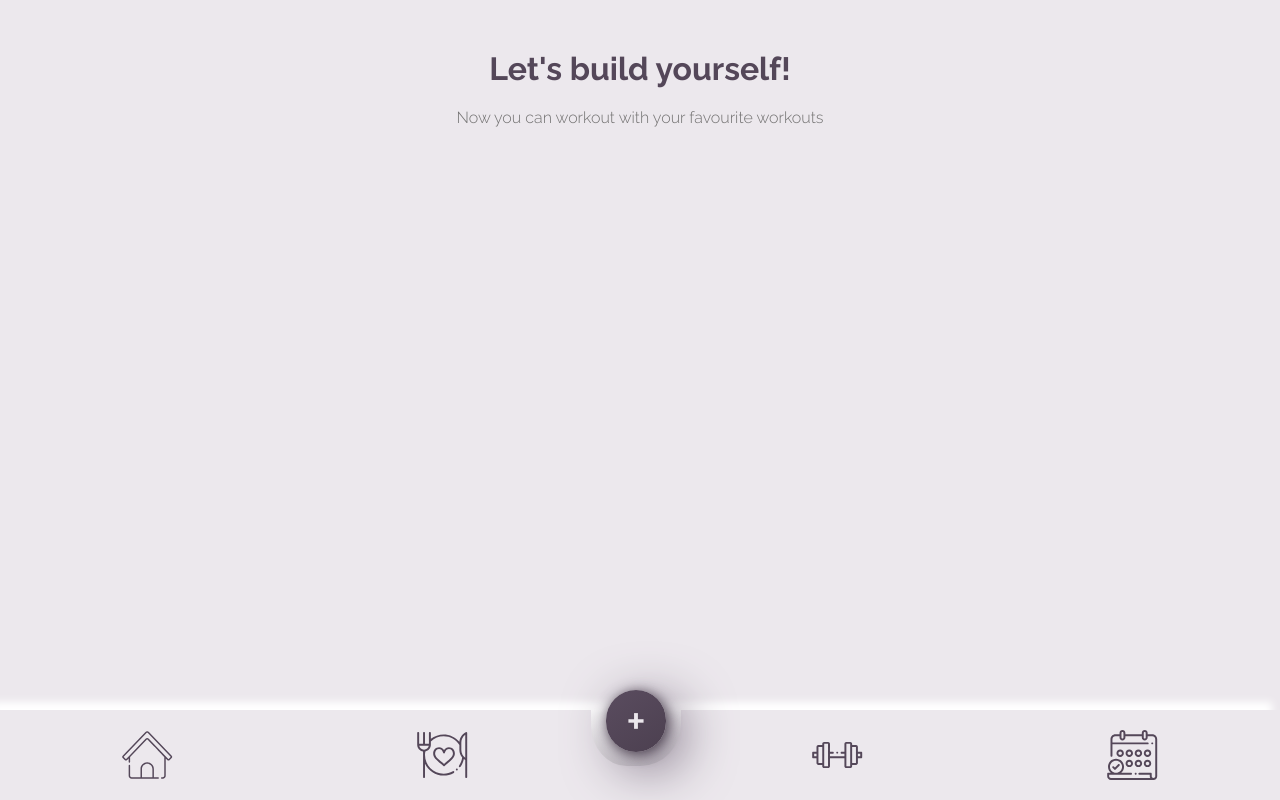
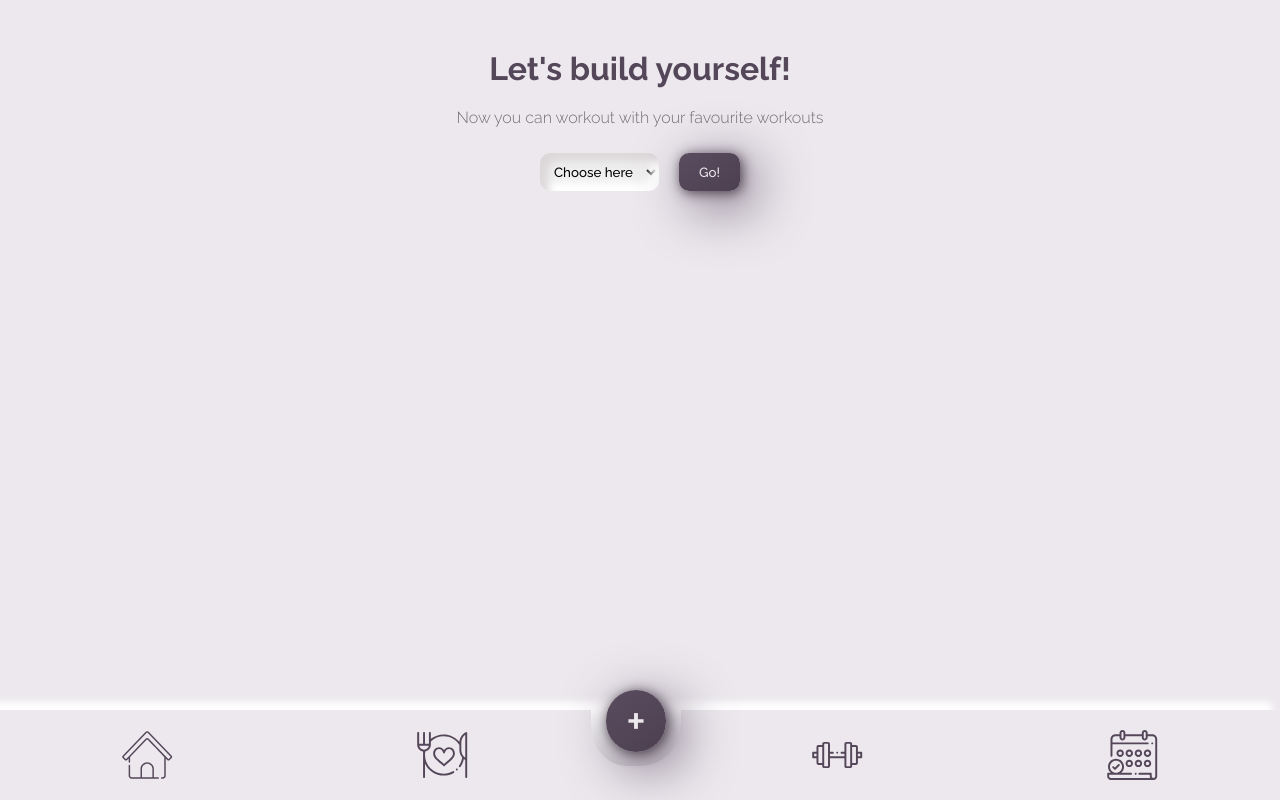
Before and after one commit to Moonlarya/body-fit, a React (Create React App) app: page /my-workouts in a window 1280 px wide. Built offline with nearby package versions, Linux system fonts and the light colour scheme.

Commit message:
[fix] names

```diff
--- a/src/pages/CreatePlayList/CreatePlayList.tsx
+++ b/src/pages/CreatePlayList/CreatePlayList.tsx
@@ -3,11 +3,11 @@ import { connect } from "react-redux";
 import ReactPlayer from "react-player";
 import { Field, Formik } from "formik";
 
-import addWorkout from "../../redux/actions/ownWorkout";
+import { addWorkout } from "../../redux/actions/ownWorkout";
 
 import DayForm from "./DayForm";
 
-import { ICreatePlayList, IState, ISavingFormFIelds } from "./types";
+import { ICreatePlayList, ISavingFormFIelds } from "./types";
 
 class CreatePlayList extends Component<ICreatePlayList, IState> {
   private static initialValues: ISavingFormFIelds = {
--- a/src/pages/CreatePlayList/DayForm.tsx
+++ b/src/pages/CreatePlayList/DayForm.tsx
@@ -47,7 +47,7 @@ class DayForm extends React.Component<
     return (
       <>
         <div className="link-form add-playlist-select">
-          <h1>Adding for day {dayNumber}</h1>
+          <h2>Adding for day {dayNumber}</h2>
           <input
             className="styled-input"
             value={urlInput}
--- a/src/pages/CreatePlayList/types.ts
+++ b/src/pages/CreatePlayList/types.ts
@@ -6,8 +6,3 @@ export interface ICreatePlayList {
   addWorkout: (workout: IWorkout) => void;
   ownWorkout: IWorkout[];
 }
-
-export interface IState {
-  dayCount: number;
-  workoutDaysData: IWorkoutDay[];
-}
--- a/src/pages/MyWorkouts/MyWorkouts.tsx
+++ b/src/pages/MyWorkouts/MyWorkouts.tsx
@@ -1,7 +1,27 @@
 import React, { Component } from "react";
+import { Field, Formik } from "formik";
+import { connect } from "react-redux";
+import LazyLoad from "react-lazyload";
+import ReactPlayer from "react-player";
 
-class MyWorkouts extends Component {
+import { setWorkoutName } from "../../redux/actions/ownWorkout";
+
+interface IMyWorkoutsProps {
+  ownWorkout: IWorkout[];
+  selectedWorkout: IWorkout;
+  setWorkoutName: (name: string) => void;
+}
+
+class MyWorkouts extends Component<IMyWorkoutsProps> {
+  private initialValues = { name: this.props.selectedWorkout?.name || "" };
+
+  onSubmit = (values: IWorkout) => {
+    this.props.setWorkoutName(values.name);
+  };
+
   render() {
+    const { ownWorkout, selectedWorkout } = this.props;
+
     return (
       <>
         <div className="wrapper">
@@ -9,10 +29,82 @@ class MyWorkouts extends Component {
           <p className="subtitle text-center">
             Now you can workout with your favourite workouts
           </p>
+          <Formik initialValues={this.initialValues} onSubmit={this.onSubmit}>
+            {({
+              values,
+              errors,
+              touched,
+              handleChange,
+              handleBlur,
+              handleSubmit,
+            }) => (
+              <form
+                onSubmit={handleSubmit}
+                className="link-form add-playlist-select"
+              >
+                <Field
+                  as="select"
+                  className="styled-input"
+                  name="name"
+                  placeholder="Choose training"
+                  onChange={handleChange}
+                  onBlur={handleBlur}
+                  value={values.name}
+                >
+                  <option value="" selected disabled hidden>
+                    Choose here
+                  </option>
+                  {ownWorkout &&
+                    ownWorkout.map((el) => (
+                      // eslint-disable-next-line
+                      <option value={el.name} key={el.name}>
+                        {el.name}
+                      </option>
+                    ))}
+                </Field>
+                {errors.name && touched.name && errors.name}
+                <button type="submit" className="primary-button">
+                  Go!
+                </button>
+              </form>
+            )}
+          </Formik>
+          <div className="workout-title">
+            <h1>{selectedWorkout?.name}</h1>
+          </div>
+          <div className="workout-block">
+            {selectedWorkout?.data.map((dayWorkout, index) => (
+              <div className="workout-plan">
+                <h2>DAY {dayWorkout.day}</h2>
+                {dayWorkout.workout.map((workout) => (
+                  <div className="player">
+                    <LazyLoad>
+                      <ReactPlayer
+                        // eslint-disable-next-line
+                        key={index}
+                        url={workout}
+                        width="100%"
+                        height="100%"
+                        controls
+                      />
+                    </LazyLoad>
+                  </div>
+                ))}
+              </div>
+            ))}
+          </div>
         </div>
       </>
     );
   }
 }
+const mapStateToProps = (state) => ({
+  ownWorkout: state.ownWorkoutPrograms.ownWorkout,
+  selectedWorkout: state.ownWorkoutPrograms.ownWorkout.find(
+    (el) => el.name === state.ownWorkoutPrograms.selectedWorkoutName
+  ),
+});
 
-export default MyWorkouts;
+const mapDispatchToProps = { setWorkoutName };
+
+export default connect(mapStateToProps, mapDispatchToProps)(MyWorkouts);
--- a/src/react-app-env.d.ts
+++ b/src/react-app-env.d.ts
@@ -9,3 +9,8 @@ declare interface IWorkout {
   name: string;
   data: IWorkoutDay[];
 }
+
+declare interface IState {
+  dayCount: number;
+  workoutDaysData: IWorkoutDay[];
+}
--- a/src/redux/actions/ownWorkout.ts
+++ b/src/redux/actions/ownWorkout.ts
@@ -1,8 +1,11 @@
-import { CREATE_OWN_PROGRAM } from "../types";
+import { CREATE_OWN_PROGRAM, SET_OWN_PROGRAM } from "../types";
 
-const addWorkout = (workout: IWorkout) => ({
+export const addWorkout = (workout: IWorkout) => ({
   type: CREATE_OWN_PROGRAM,
   payload: workout,
 });
 
-export default addWorkout;
+export const setWorkoutName = (workout: string) => ({
+  type: SET_OWN_PROGRAM,
+  payload: workout,
+});
--- a/src/redux/reducers/ownProgramReducer.ts
+++ b/src/redux/reducers/ownProgramReducer.ts
@@ -1,13 +1,16 @@
-import { CREATE_OWN_PROGRAM } from "../types";
+import { CREATE_OWN_PROGRAM, SET_OWN_PROGRAM } from "../types";
 
 const initialState = {
   ownWorkout: [],
+  selectedWorkoutName: "",
 };
 
 const ownProgramReducer = (state = initialState, action) => {
   switch (action.type) {
     case CREATE_OWN_PROGRAM:
       return { ...state, ownWorkout: [...state.ownWorkout, action.payload] };
+    case SET_OWN_PROGRAM:
+      return { ...state, selectedWorkoutName: action.payload };
     default:
       return state;
   }
--- a/src/redux/types.ts
+++ b/src/redux/types.ts
@@ -2,3 +2,4 @@ export const SET_CHLOYA_TING_DATA = "workout.SET_CHLOYA_TING_DATA";
 export const SET_CHLOYA_TING_PROGRAMS = "workout.SET_CHLOYA_TING_PROGRAMS";
 export const CREATE_OWN_PROGRAM = "workout.CREATE_OWN_PROGRAM";
 export const EDITING_OWN_PROGRAM = "workout.EDITING_OWN_PROGRAM";
+export const SET_OWN_PROGRAM = "workout.SET_OWN_PROGRAM";
```
